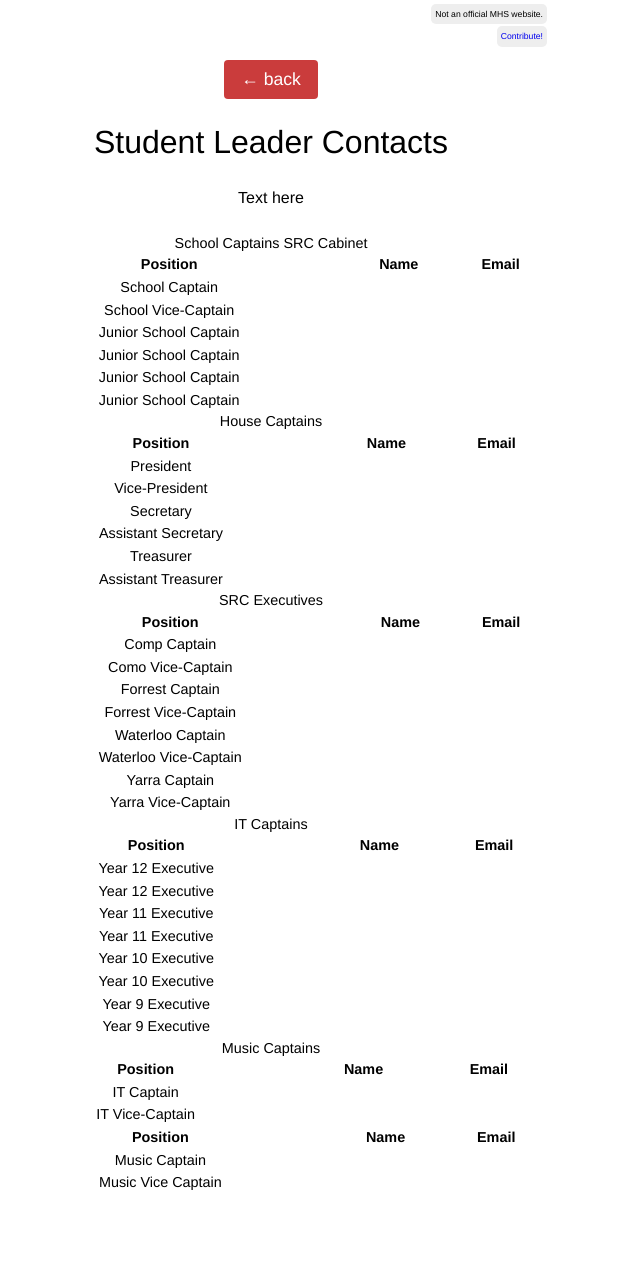
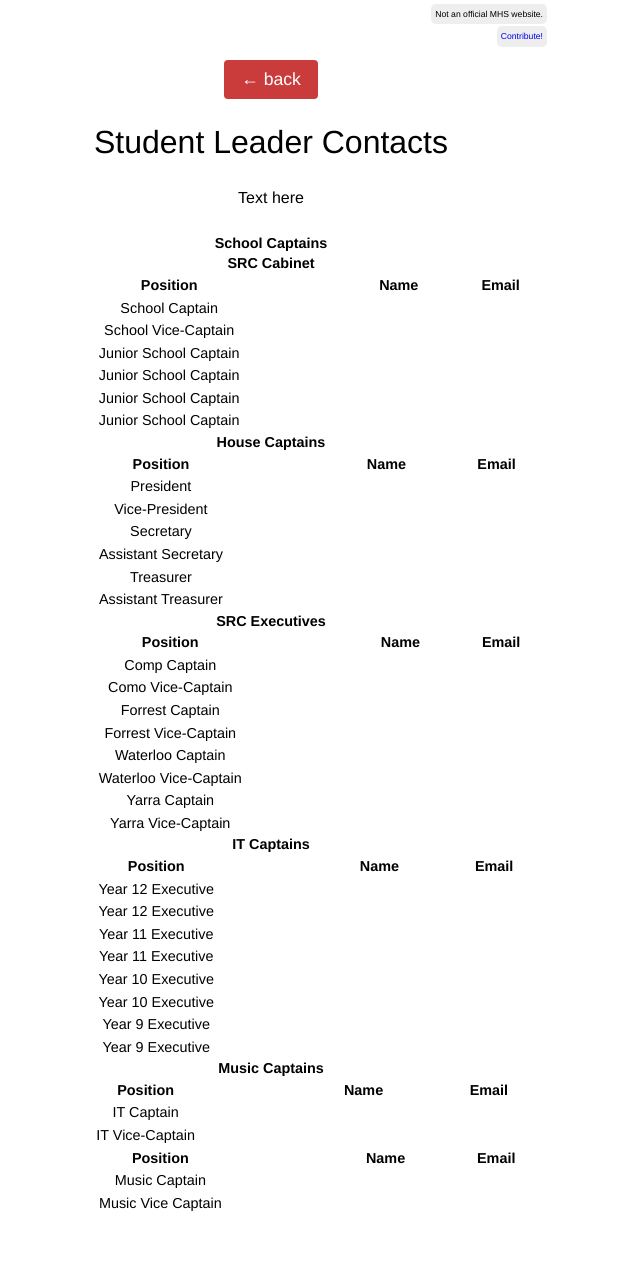
Before and after one commit to mhslinks/mhslinks.github.io, a Jekyll site: the page built from studentcontacts/index.html, in a window 1280 px wide. Shown: the whole page, without its empty margins (369-1009 px from the left). Built offline with Jekyll 4.4.1, drawn with Linux system fonts in a browser that asks for light colours.

Commit message:
table updates

```diff
--- a/studentcontacts/index.html
+++ b/studentcontacts/index.html
@@ -10,7 +10,8 @@ title: Student Leader Contacts
     <div class="small">
         {% assign students = site.data.studentcontacts%}
         {% for student in students %}
-        {% if student.group %}{{student.group}}
+        {% if student.group %}<b>{{student.group}}</b>
+        <br>
         <table style="width:100%">
             <tr>
                 <th>Position</th>
```
